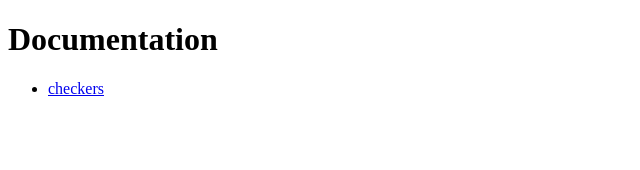
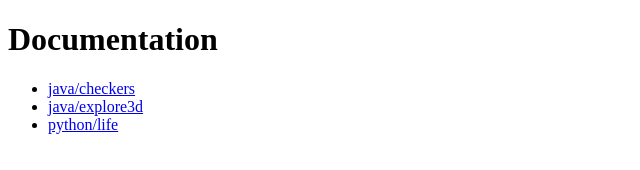
Before and after one commit to szopenfx/code, a plain HTML site: page index.html in a window 1280 px wide. Shown: the whole page, without its empty margins (0-640 px from the left). Drawn offline with Linux system fonts and the light colour scheme.

Commit message:
index.html: added documentation

```diff
--- a/index.html
+++ b/index.html
@@ -6,7 +6,10 @@
     <body>
         <h1>Documentation</h1>
         <ul>
-            <li><a href="/code/java/checkers/doc/index.html">checkers</a></li>
+            <li><a href="/code/java/checkers/doc/index.html">java/checkers</a></li>
+            <li><a href="/code/java/explore3d/javadoc/index.html">java/explore3d</a></li>
+            <li><a href="/code/python/source/docs/index.html">python/life</a></li>
+
         </ul>
     </body>
 </html>
```
